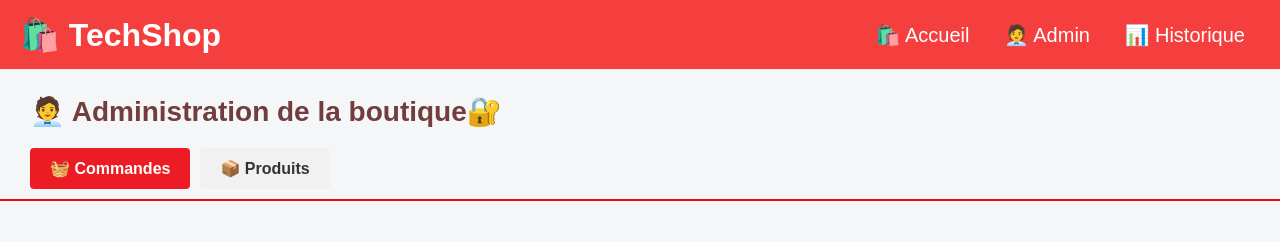
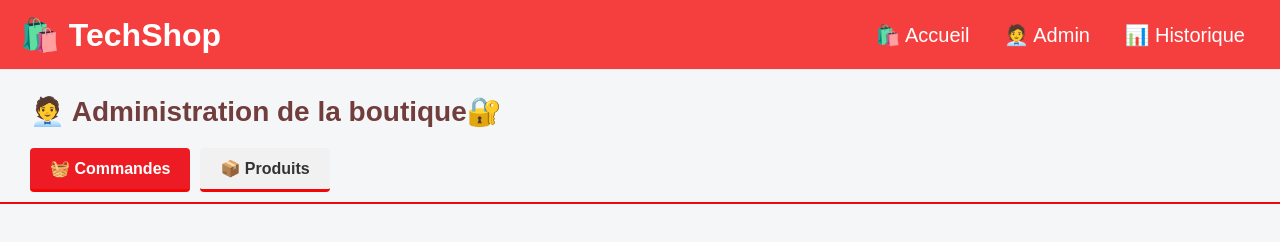
Before and after one commit to lotfimoussaoui23/E-commerce1, a website: page admin.html in a window 1280 px wide. Shown: the top 242 px of the page. Drawn offline with Linux system fonts and the light colour scheme; no server answers.

Commit message:
Update admin.html

```diff
--- a/admin.html
+++ b/admin.html
@@ -71,7 +71,7 @@
             padding: 11px 20px;
             font-weight: bold;
             border-radius: 4px;
-            border-bottom: #f10707;
+            border-bottom: 3px solid #f10707;
         }
 
         .admin-menu a:hover {
```
